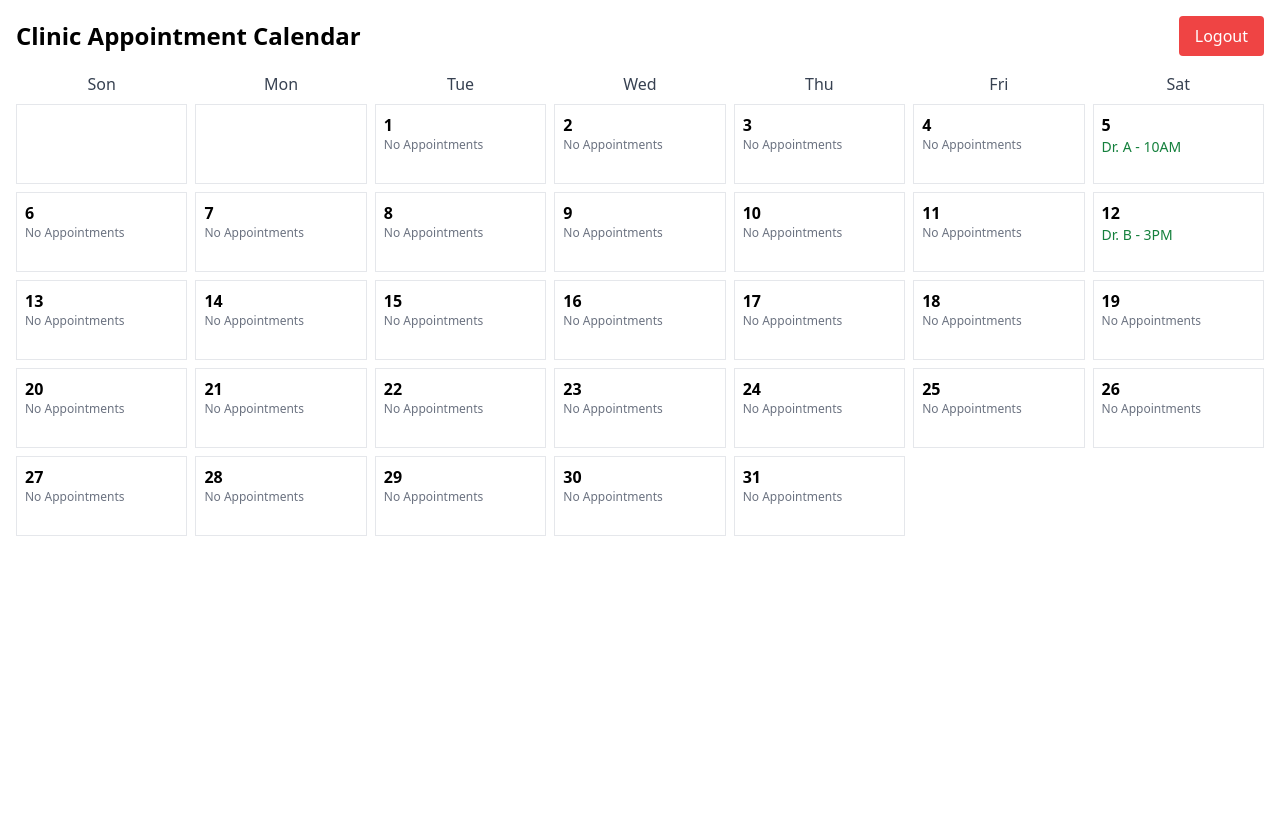
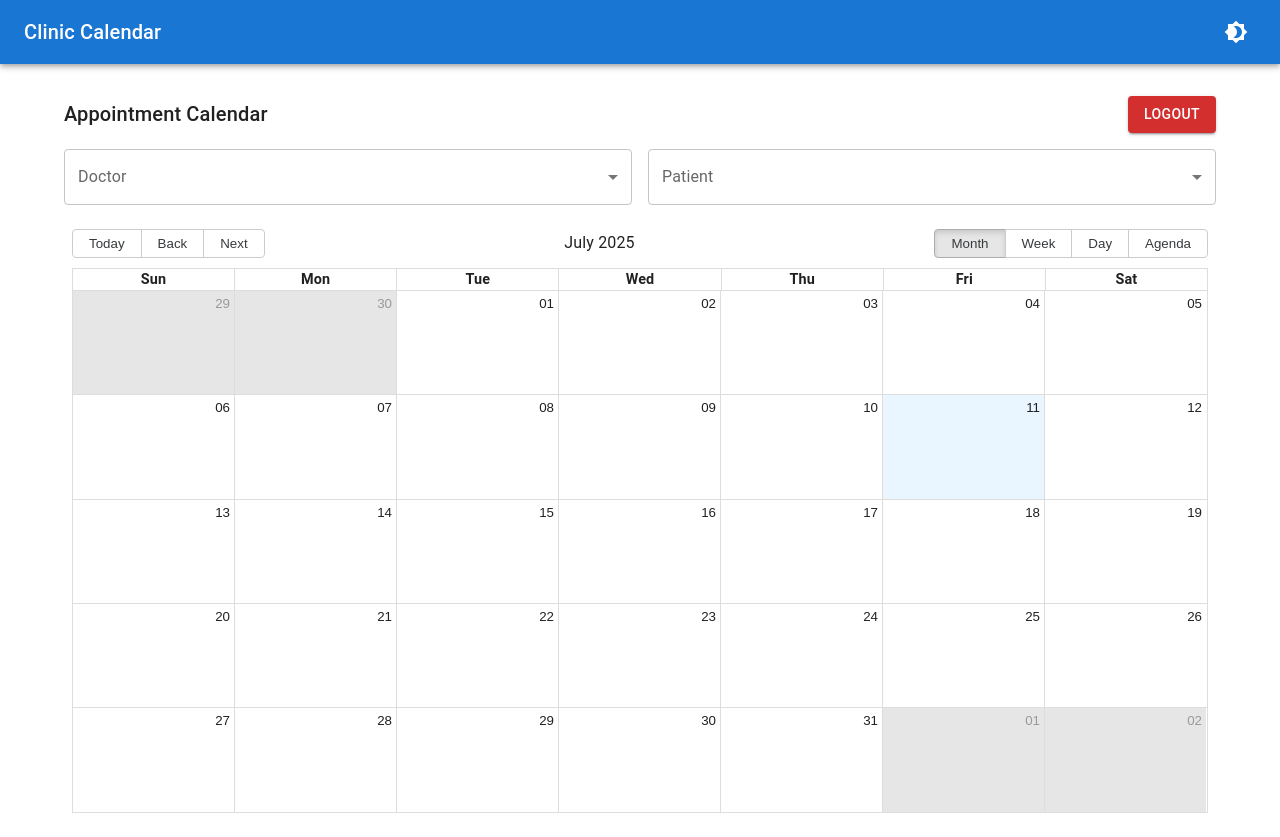
Before and after one commit to WROTZ/clinic-calendar2, a React (Vite) app: page /clinic-calendar2/calendar in a window 1280 px wide. Before the commit the page ends 800 px from the top, so only its background shows below. Built offline with nearby package versions, Linux system fonts and the light colour scheme; sample sign-in values are in the browser's storage.

Commit message:
Initial commit of appointment calendar

```diff
--- a/src/App.jsx
+++ b/src/App.jsx
@@ -1,19 +1,35 @@
-import React from 'react';
+import React, { useState, useMemo } from 'react';
+import {
+  ThemeProvider, createTheme, CssBaseline, AppBar, Toolbar, Typography, Box
+} from '@mui/material';
 import { Routes, Route, Navigate } from 'react-router-dom';
 import LoginForm from './components/LoginForm';
 import CalendarView from './components/CalendarView';
+import DarkModeToggle from './components/DarkModeToggle';
 
 const App = () => {
   const isAuthenticated = localStorage.getItem('authenticated') === 'true';
+  const [mode, setMode] = useState('light');
+
+  const theme = useMemo(() =>
+    createTheme({ palette: { mode } }), [mode]);
 
   return (
-    <Routes>
-      <Route path="/" element={<LoginForm />} />
-      <Route
-        path="/calendar"
-        element={isAuthenticated ? <CalendarView /> : <Navigate to="/" />}
-      />
-    </Routes>
+    <ThemeProvider theme={theme}>
+      <CssBaseline />
+      <AppBar position="static">
+        <Toolbar>
+          <Typography variant="h6" sx={{ flexGrow: 1 }}>Clinic Calendar</Typography>
+          <DarkModeToggle mode={mode} setMode={setMode} />
+        </Toolbar>
+      </AppBar>
+      <Box sx={{ p: 2 }}>
+        <Routes>
+          <Route path="/" element={<LoginForm />} />
+          <Route path="/calendar" element={isAuthenticated ? <CalendarView /> : <Navigate to="/" />} />
+        </Routes>
+      </Box>
+    </ThemeProvider>
   );
 };
 
--- a/src/components/CalendarView.jsx
+++ b/src/components/CalendarView.jsx
@@ -1,65 +1,157 @@
-import React from 'react';
+import React, { useState, useEffect } from 'react';
 import { useNavigate } from 'react-router-dom';
+import {
+  Box, Button, Typography, Container, Dialog, DialogTitle,
+  DialogContent, TextField, MenuItem, DialogActions, Select, InputLabel, FormControl
+} from '@mui/material';
+import { Calendar, momentLocalizer } from 'react-big-calendar';
+import moment from 'moment';
+import 'react-big-calendar/lib/css/react-big-calendar.css';
 
-const appointments = {
-  5: ['Dr. A - 10AM'],
-  12: ['Dr. B - 3PM'],
-};
+const localizer = momentLocalizer(moment);
+
+const defaultDoctors = ['Dr. A', 'Dr. B', 'Dr. C'];
+const defaultPatients = ['John Doe', 'Jane Smith', 'Alice'];
 
 const CalendarView = () => {
   const navigate = useNavigate();
-  const today = new Date();
-  const year = today.getFullYear();
-  const month = today.getMonth();
+  const [events, setEvents] = useState(() => {
+    const saved = localStorage.getItem('appointments');
+    return saved ? JSON.parse(saved) : [];
+  });
 
-  const daysInMonth = new Date(year, month + 1, 0).getDate();
-  const firstDay = new Date(year, month, 1).getDay();
+  const [selectedSlot, setSelectedSlot] = useState(null);
+  const [formData, setFormData] = useState({ patient: '', doctor: '', time: '' });
+  const [filter, setFilter] = useState({ doctor: '', patient: '' });
+
+  useEffect(() => {
+    localStorage.setItem('appointments', JSON.stringify(events));
+  }, [events]);
 
   const logout = () => {
     localStorage.removeItem('authenticated');
     navigate('/');
   };
 
-  const days = [];
-  for (let i = 0; i < firstDay; i++) {
-    days.push(<div key={`empty-${i}`} className="border p-2 min-h-[80px]"></div>);
-  }
+  const handleSlotSelect = (slotInfo) => {
+    setSelectedSlot(slotInfo.start);
+    setFormData({ patient: '', doctor: '', time: '' });
+  };
 
-  for (let i = 1; i <= daysInMonth; i++) {
-    days.push(
-      <div key={i} className="border p-2 min-h-[80px]">
-        <p className="font-bold">{i}</p>
-        {appointments[i] ? (
-          appointments[i].map((appt, idx) => (
-            <p key={idx} className="text-sm text-green-700">{appt}</p>
-          ))
-        ) : (
-          <p className="text-xs text-gray-500">No Appointments</p>
-        )}
-      </div>
-    );
-  }
+  const handleAddAppointment = () => {
+    const newEvent = {
+      title: `${formData.patient} (${formData.doctor} @ ${formData.time})`,
+      start: moment(selectedSlot).toDate(),
+      end: moment(selectedSlot).add(1, 'hours').toDate(),
+      doctor: formData.doctor,
+      patient: formData.patient,
+    };
+    setEvents([...events, newEvent]);
+    setSelectedSlot(null);
+  };
+
+  const handleDelete = (event) => {
+    const confirmed = window.confirm(`Delete appointment for ${event.title}?`);
+    if (confirmed) {
+      setEvents(events.filter((e) => e !== event));
+    }
+  };
+
+  const filteredEvents = events.filter((e) =>
+    (!filter.doctor || e.doctor === filter.doctor) &&
+    (!filter.patient || e.patient === filter.patient)
+  );
 
   return (
-    <div className="p-4">
-      <div className="flex justify-between items-center mb-4">
-        <h2 className="text-2xl font-semibold">Clinic Appointment Calendar</h2>
-        <button
-          onClick={logout}
-          className="bg-red-500 hover:bg-red-600 text-white px-4 py-2 rounded"
-        >
-          Logout
-        </button>
-      </div>
+    <Container>
+      <Box display="flex" justifyContent="space-between" alignItems="center" my={2}>
+        <Typography variant="h6">Appointment Calendar</Typography>
+        <Button variant="contained" color="error" onClick={logout}>Logout</Button>
+      </Box>
 
-      <div className="grid grid-cols-7 gap-2 text-center font-medium text-gray-700 mb-2">
-        <div>Son</div><div>Mon</div><div>Tue</div><div>Wed</div><div>Thu</div><div>Fri</div><div>Sat</div>
-      </div>
+      <Box display="flex" gap={2} mb={2}>
+        <FormControl fullWidth>
+          <InputLabel>Doctor</InputLabel>
+          <Select
+            value={filter.doctor}
+            onChange={(e) => setFilter((f) => ({ ...f, doctor: e.target.value }))}
+            label="Doctor"
+          >
+            <MenuItem value="">All</MenuItem>
+            {defaultDoctors.map((doc) => (
+              <MenuItem key={doc} value={doc}>{doc}</MenuItem>
+            ))}
+          </Select>
+        </FormControl>
+        <FormControl fullWidth>
+          <InputLabel>Patient</InputLabel>
+          <Select
+            value={filter.patient}
+            onChange={(e) => setFilter((f) => ({ ...f, patient: e.target.value }))}
+            label="Patient"
+          >
+            <MenuItem value="">All</MenuItem>
+            {defaultPatients.map((pat) => (
+              <MenuItem key={pat} value={pat}>{pat}</MenuItem>
+            ))}
+          </Select>
+        </FormControl>
+      </Box>
 
-      <div className="grid grid-cols-7 gap-2">
-        {days}
-      </div>
-    </div>
+      <Calendar
+        localizer={localizer}
+        events={filteredEvents}
+        startAccessor="start"
+        endAccessor="end"
+        style={{ height: 600 }}
+        selectable
+        onSelectSlot={handleSlotSelect}
+        onSelectEvent={handleDelete}
+      />
+
+      <Dialog open={!!selectedSlot} onClose={() => setSelectedSlot(null)}>
+        <DialogTitle>Add Appointment</DialogTitle>
+        <DialogContent sx={{ display: 'flex', flexDirection: 'column', gap: 2, mt: 1 }}>
+          <FormControl fullWidth>
+            <InputLabel>Patient</InputLabel>
+            <Select
+              value={formData.patient}
+              onChange={(e) => setFormData({ ...formData, patient: e.target.value })}
+              label="Patient"
+            >
+              {defaultPatients.map((p) => (
+                <MenuItem key={p} value={p}>{p}</MenuItem>
+              ))}
+            </Select>
+          </FormControl>
+
+          <FormControl fullWidth>
+            <InputLabel>Doctor</InputLabel>
+            <Select
+              value={formData.doctor}
+              onChange={(e) => setFormData({ ...formData, doctor: e.target.value })}
+              label="Doctor"
+            >
+              {defaultDoctors.map((d) => (
+                <MenuItem key={d} value={d}>{d}</MenuItem>
+              ))}
+            </Select>
+          </FormControl>
+
+          <TextField
+            type="time"
+            label="Time"
+            value={formData.time}
+            onChange={(e) => setFormData({ ...formData, time: e.target.value })}
+            InputLabelProps={{ shrink: true }}
+          />
+        </DialogContent>
+        <DialogActions>
+          <Button onClick={() => setSelectedSlot(null)}>Cancel</Button>
+          <Button onClick={handleAddAppointment} variant="contained">Save</Button>
+        </DialogActions>
+      </Dialog>
+    </Container>
   );
 };
 
--- a/src/components/DarkModeToggle.jsx
+++ b/src/components/DarkModeToggle.jsx
@@ -0,0 +1,13 @@
+import React from 'react';
+import { IconButton } from '@mui/material';
+import { Brightness4, Brightness7 } from '@mui/icons-material';
+
+const DarkModeToggle = ({ mode, setMode }) => {
+    return (
+        <IconButton onClick={() => setMode(mode === 'light' ? 'dark' : 'light')} color="inherit">
+        {mode === 'light' ? <Brightness4 /> : <Brightness7 />}
+        </IconButton>
+    );
+};
+
+export default DarkModeToggle;
--- a/src/components/LoginForm.jsx
+++ b/src/components/LoginForm.jsx
@@ -1,5 +1,8 @@
 import React, { useState } from 'react';
 import { useNavigate } from 'react-router-dom';
+import {
+  Box, Button, Container, TextField, Typography, Paper
+} from '@mui/material';
 
 const LoginForm = () => {
   const [email, setEmail] = useState('');
@@ -17,37 +20,18 @@ const LoginForm = () => {
   };
 
   return (
-    <div className="min-h-screen bg-gradient-to-br from-blue-100 to-blue-300 flex items-center justify-center">
-      <div className="bg-white shadow-lg rounded-lg p-8 w-full max-w-md">
-        <h2 className="text-3xl font-bold text-center text-blue-700 mb-6">
+    <Container maxWidth="sm">
+      <Paper elevation={3} sx={{ mt: 10, p: 4 }}>
+        <Typography variant="h5" align="center" gutterBottom>
           Clinic Staff Login
-        </h2>
-        <form onSubmit={handleSubmit} className="space-y-4">
-          <input
-            type="email"
-            placeholder="Email"
-            value={email}
-            onChange={(e) => setEmail(e.target.value)}
-            required
-            className="w-full px-4 py-2 border rounded-lg focus:outline-none focus:ring-2 focus:ring-blue-400"
-          />
-          <input
-            type="password"
-            placeholder="Password"
-            value={password}
-            onChange={(e) => setPassword(e.target.value)}
-            required
-            className="w-full px-4 py-2 border rounded-lg focus:outline-none focus:ring-2 focus:ring-blue-400"
-          />
-          <button
-            type="submit"
-            className="w-full bg-blue-600 text-white py-2 rounded-lg hover:bg-blue-700 transition duration-200"
-          >
-            Login
-          </button>
-        </form>
-      </div>
-    </div>
+        </Typography>
+        <Box component="form" onSubmit={handleSubmit} sx={{ display: 'flex', flexDirection: 'column', gap: 2 }}>
+          <TextField label="Email" type="email" value={email} onChange={(e) => setEmail(e.target.value)} required fullWidth />
+          <TextField label="Password" type="password" value={password} onChange={(e) => setPassword(e.target.value)} required fullWidth />
+          <Button variant="contained" color="primary" type="submit">Login</Button>
+        </Box>
+      </Paper>
+    </Container>
   );
 };
 
--- a/src/index.css
+++ b/src/index.css
@@ -1,3 +1,10 @@
-@tailwind base;
-@tailwind components;
-@tailwind utilities;
+body {
+    margin: 0;
+    font-family: 'Roboto', sans-serif;
+    }
+
+    .rbc-calendar {
+    background-color: white;
+    border-radius: 8px;
+    padding: 8px;
+}
--- a/tailwind.config.js
+++ /dev/null
@@ -1,7 +0,0 @@
-module.exports = {
-  content: ['./index.html', './src/**/*.{js,jsx}'],
-  theme: {
-    extend: {},
-  },
-  plugins: [],
-};
```
Also changed, not shown: package.json (+11 -2 lines), src/components/AppointmentForm.jsx (added, +33 -0 lines), 3 other files (tests, documents, lock files or other folders).
